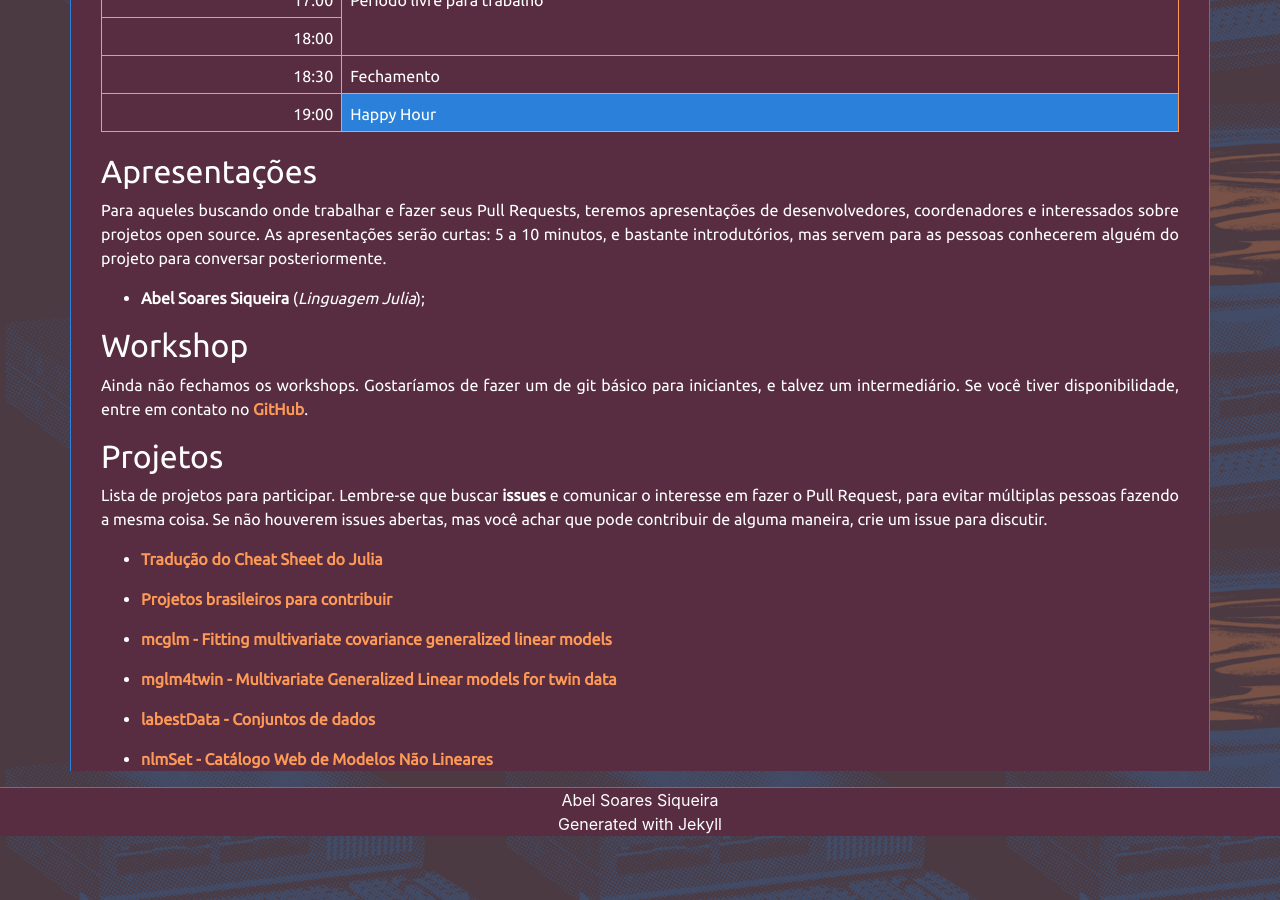
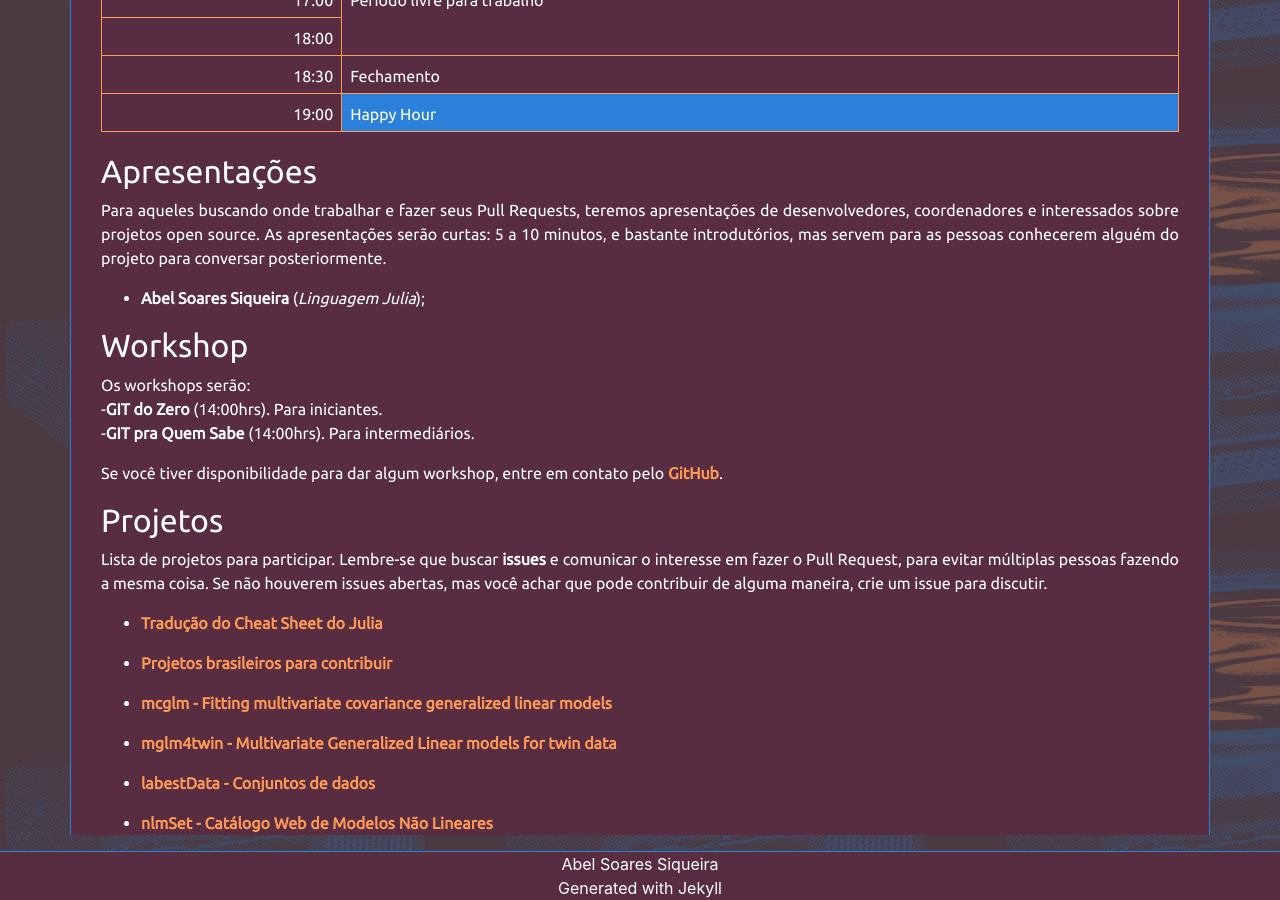
Before and after one commit to hacktoberfestcwb/2018, a Jekyll site: the page built from index.md, in a window 1280 px wide and 900 px high, scrolled down 796 px. Built offline with Jekyll 4.4.1, drawn with Linux system fonts in a browser that asks for light colours.

Commit message:
Udpdate index
Adicionando informações sobre os Workshops

```diff
--- a/index.md
+++ b/index.md
@@ -81,8 +81,12 @@ as pessoas conhecerem alguém do projeto para conversar posteriormente.
 
 ## Workshop
 
-Ainda não fechamos os workshops. Gostaríamos de fazer um de git básico para iniciantes,
-e talvez um intermediário. Se você tiver disponibilidade, entre em contato no
+Os workshops serão:
+-**GIT do Zero** (14:00hrs). Para iniciantes.
+-**GIT pra Quem Sabe** (14:00hrs). Para intermediários.
+
+
+Se você tiver disponibilidade para dar algum workshop, entre em contato pelo
 [GitHub](https://github.com/hacktoberfestcwb/2018/).
 
 ## Projetos
```
